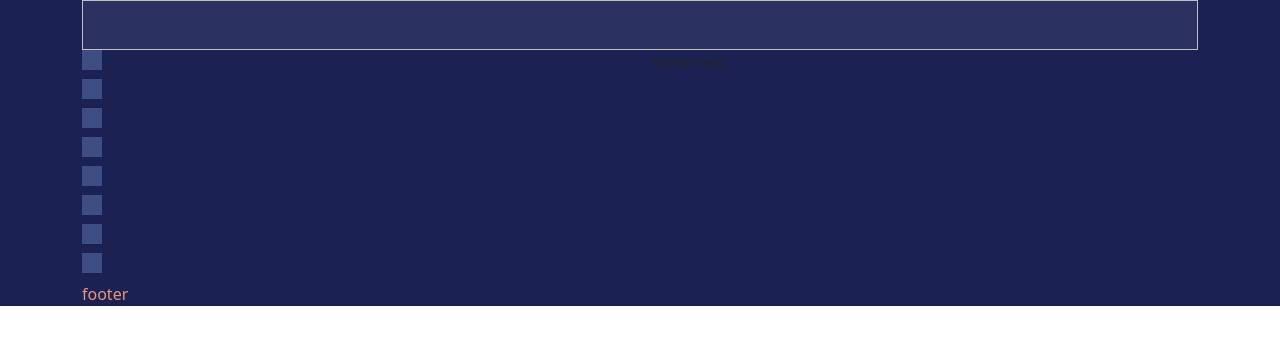
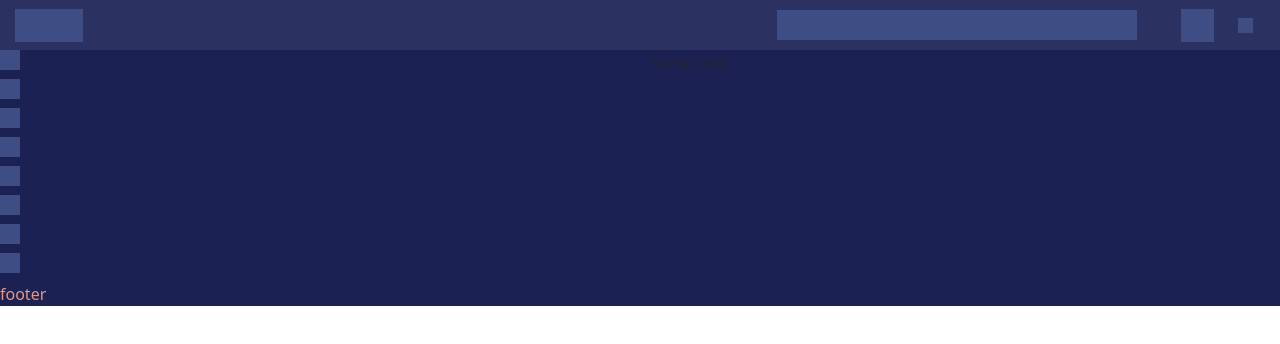
Before and after one commit to ShmidtOtto/spaceMetric, a React (Create React App) app: page / in a window 1280 px wide. Shown: the top 344 px of the page. Built offline with nearby package versions, Linux system fonts and the light colour scheme.

Commit message:
Corrected Header Component

```diff
--- a/src/App.css
+++ b/src/App.css
@@ -19,8 +19,3 @@
     align-items: stretch;
     align-content: stretch;
 }
-
-.component {
-    margin: 25px 25px;
-    border: 1px solid silver
-}
--- a/src/App.js
+++ b/src/App.js
@@ -7,12 +7,12 @@ import './App.css';
 
 function App() {
   return (
-    <div className="app container">
-      <div className='col'>
+    <div className="app">
+
         <Header/>
         <Main/>
         <Footer/>
-      </div>
+
     </div>
   );
 }
--- a/src/components/headerComponent/headerComponent.css
+++ b/src/components/headerComponent/headerComponent.css
@@ -1,6 +1,46 @@
 .header {
+    padding-left: 15px;
+    padding-right: 15px;
     height: 50px;
     width: 100%;
     background-color: #2B3160;
-    border: 1px solid silver;
 }
+.header__inner {
+    height: 50px;
+    width: 100%;
+    display: flex;
+    justify-content: space-between;
+}
+.logo__container{
+    width: 200px;
+    display: flex;
+    justify-content: flex-start;
+    align-items: center;
+}
+.header__logo {
+    height: 33px;
+    width: 68px;
+    background-color: #3E4E85;
+}
+.ssp__container{
+    width: 500px;
+    display: flex;
+    justify-content: space-around;
+    align-items: center;
+}
+.header__search {
+    height: 30px;
+    width: 360px;
+    background-color: #3E4E85;
+}
+.header__settings {
+    height: 33px;
+    width: 33px;
+    background-color: #3E4E85;
+    margin-left: 20px;
+}
+.header__person {
+    height: 15px;
+    width: 15px;
+    background-color: #3E4E85;
+}
--- a/src/components/headerComponent/headerComponent.js
+++ b/src/components/headerComponent/headerComponent.js
@@ -2,6 +2,17 @@ import  './headerComponent.css'
 function Header(props) {
     return (
         <div className="header">
+            <div className="header__inner">
+                <div className="logo__container">
+                    <div className="header__logo"></div>
+                </div>
+                <div className="ssp__container">
+                    <div className="header__search"></div>
+                    <div className="header__settings"></div>
+                    <div className="header__person"></div>
+                </div>
+
+            </div>
         </div>
     );
 }
```
